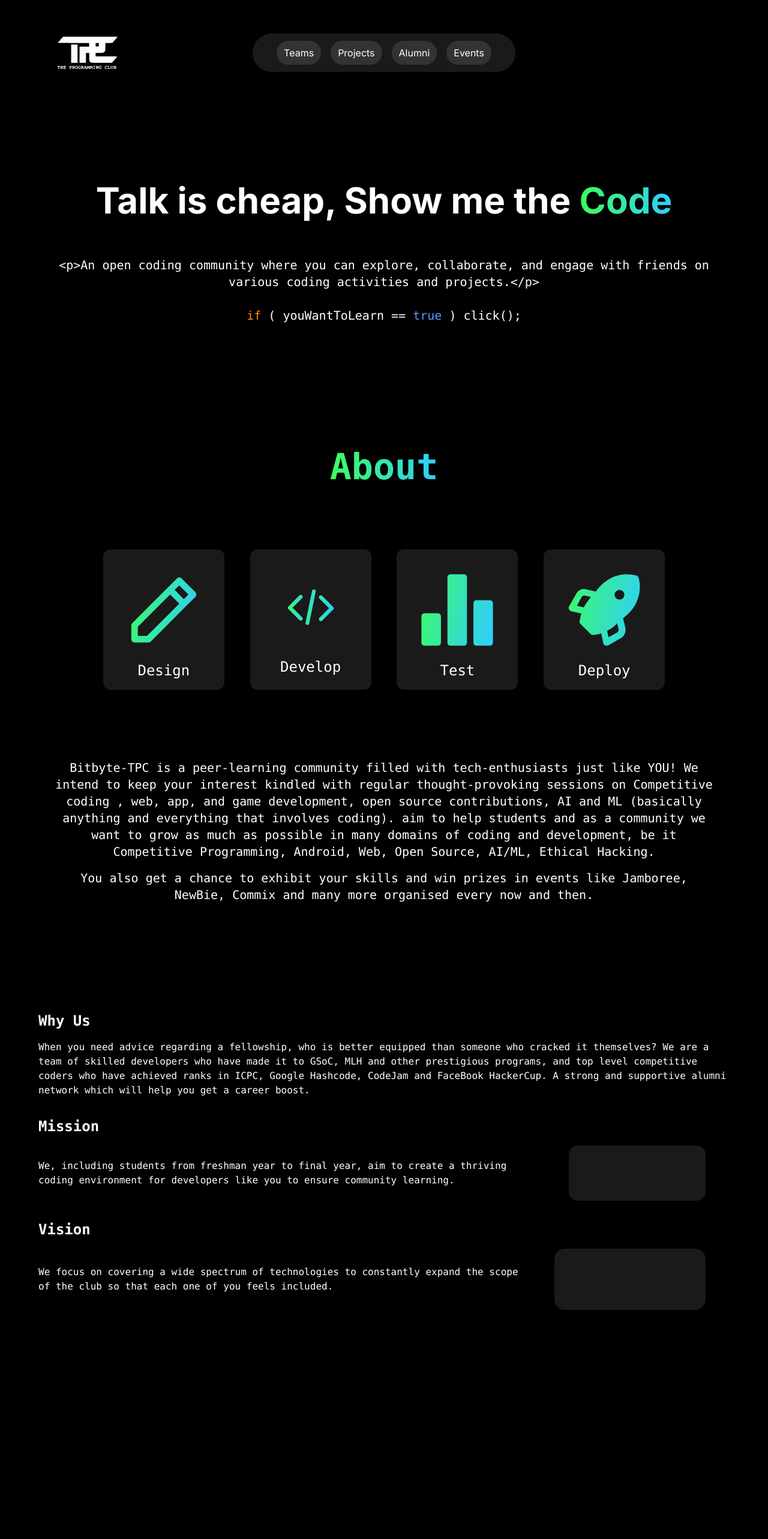
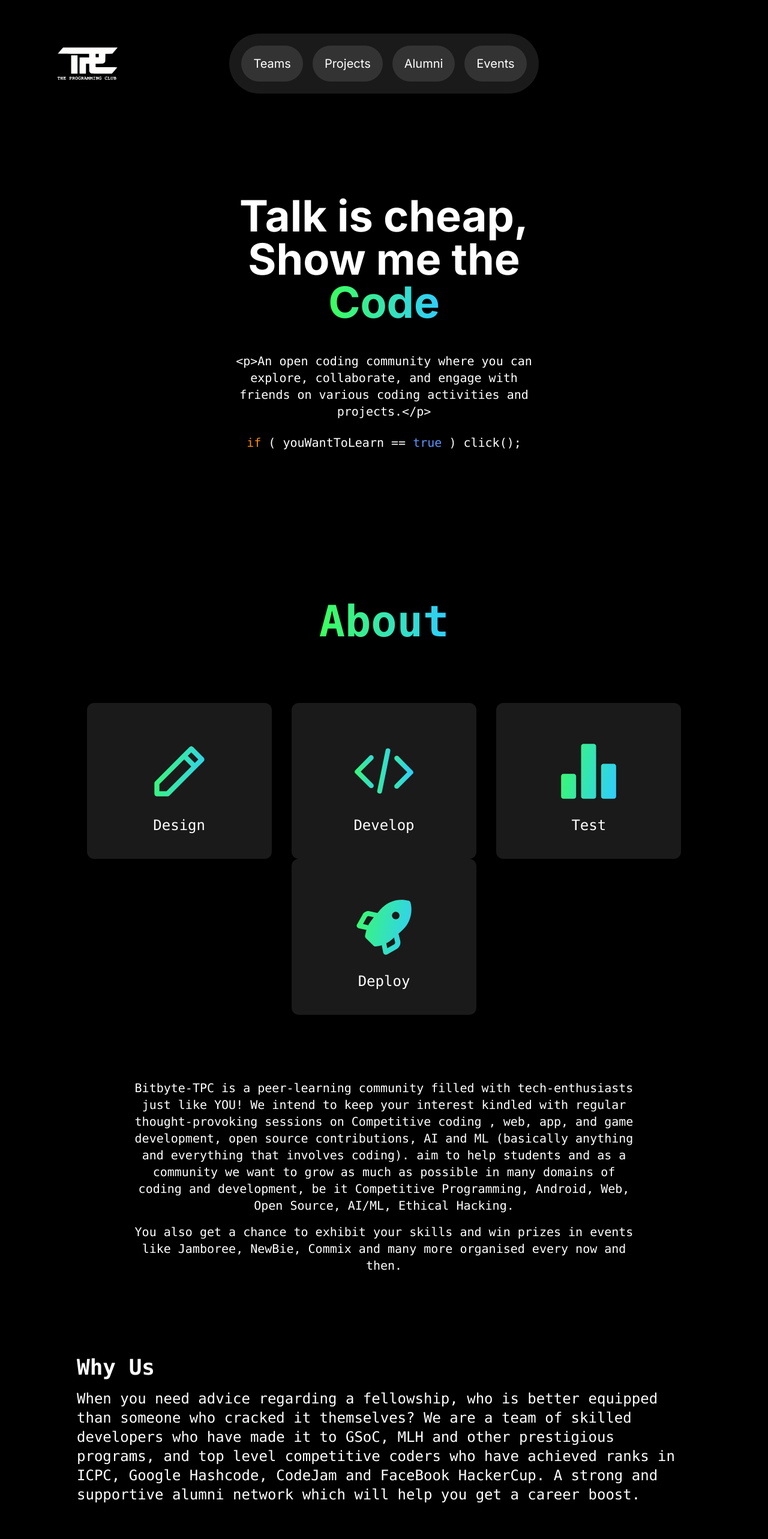
Before and after one commit to parthksingh1/tpc-website_, a Next.js app: page / in a window 1280 px wide. Shown: the top 2566 px of the page at 60% size. Before the commit the page ends 2312 px from the top, so only its background shows below. Built offline with nearby package versions, Linux system fonts and the light colour scheme.

Commit message:
Fix: formatted home page

```diff
--- a/app/components/Cards.tsx
+++ b/app/components/Cards.tsx
@@ -14,10 +14,10 @@ interface CardProps {
 
 function Cards({ text, img_src }: CardProps) {
   return (
-    <Card className="bg-custom-gray border-0 flex my-2 rounded-xl p-4">
+    <Card className="bg-custom-gray border-0 flex rounded-xl px-20 py-10">
       <CardHeader>
-        <CardTitle className="md:p-5">
-          <Image src={img_src} alt="" width={130} height={0} />
+        <CardTitle className="md:p-6">
+          <Image src={img_src} alt="" width={100} height={0} />
         </CardTitle>
         <CardDescription className="flex justify-center font-mono text-white text-2xl">{text}</CardDescription>
       </CardHeader>
--- a/app/components/firstcomponent_home.tsx
+++ b/app/components/firstcomponent_home.tsx
@@ -1,27 +1,29 @@
 import React from "react";
 
 interface Contents{
-  title: string;
+  title1: string;
+  title2: string;
   content1: string;
 }
 
 const description: Contents={
-  title:"Talk is cheap, Show me the ",
+  title1:"Talk is cheap,",
+  title2:"Show me the ",
   content1:"<p>An open coding community where you can explore, collaborate, and engage with friends on various coding activities and projects.</p>",
 }
 
 const Firstcomponent = () => {
   return (
-    <div className="text-center my-32">
-      <p className=" text-6xl font-bold px-8">
-          {description.title}
+    <div className="text-center mx-auto mt-28 mb-56 max-w-screen-base min-w-90 w-1/2">
+      <p className=" text-7xl font-bold px-8 leading-12px">
+        <span className="block">{description.title1}</span>
+        <span>{description.title2}</span>
         <span className="text-transparent bg-clip-text bg-gradient-linear">
           Code
         </span>
-
       </p>
-      <div className=" font-mono md:text-xl px-8 md:px-16 py-9">
-      <p className="py-7">
+      <div className=" font-mono md:text-xl px-8 md:px-16 py-6">
+      <p className="py-6">
           {description.content1}
         </p>
         <p><span className=" text-custom-orange">if</span> ( youWantToLearn == <span className="text-custom-blue"> true </span>) click();</p>
--- a/app/components/fourthcomponent_home.tsx
+++ b/app/components/fourthcomponent_home.tsx
@@ -1,64 +1,53 @@
 import React from "react";
 import Image from "next/image";
 
-interface Contents {
+interface Content {
   title: string;
   content: string;
+  image?: string;
 }
-const content1: Contents = {
+
+const contents: Content[] = [
+  {
     title: "Why Us",
-  content: `When you need advice regarding a fellowship, who is better equipped than someone who cracked it themselves?
-      We are a team of skilled developers who have made it to GSoC, MLH and other prestigious programs, and top level competitive coders who have achieved ranks in ICPC, Google Hashcode, CodeJam and FaceBook HackerCup.
-      A strong and supportive alumni network which will help you get a career boost.`,
-};
-const content2: Contents = {
+    content: `When you need advice regarding a fellowship, who is better equipped than someone who cracked it themselves? We are a team of skilled developers who have made it to GSoC, MLH and other prestigious programs, and top level competitive coders who have achieved ranks in ICPC, Google Hashcode, CodeJam and FaceBook HackerCup. A strong and supportive alumni network which will help you get a career boost.`,
+  },
+  {
     title: "Mission",
     content: `We, including students from freshman year to final year, aim to create a thriving coding environment for developers like you to ensure community learning.`,
-};
-const content3: Contents = {
+    image: "/rectangle.svg",
+  },
+  {
     title: "Vision",
     content: `We focus on covering a wide spectrum of technologies to constantly expand the scope of the club so that each one of you feels included.`,
-};
+    image: "/rectangle.svg",
+  },
+];
 
-function fourthcomponent_home() {
+function FourthComponentHome() {
   return (
-    <div className="space-y-8 text-wrap md:mx-16 mx-8 md:my-32 my-28 font-mono">
-        <div>
-            <h1 className="text-2xl font-bold mb-4">{content1.title}</h1>
-            <p className="mb-8">{content1.content}</p>
+    <div className="space-y-8 text-wrap mx-auto md:my-32 my-28 font-mono w-4/5">
+      {contents.map((content, index) => (
+        <div key={index} className="flex flex-col md:flex-row items-center">
+          <div className={content.image?"md:w-1/2 flex flex-col md:mr-8":"mb-8 text-2xl"}>
+            <h1 className="text-4xl font-bold mb-4">{content.title}</h1>
+            <p className="text-2xl mb-8">{content.content}</p>
           </div>
-        <div>
-            <h1 className="text-2xl font-bold mb-4">{content2.title}</h1>
-            <p className="mb-8 flex items-center">
-                {content2.content}
-                <span className="ml-auto mx-4 md:mx-10">
+          {content.image && (
+            <div className="md:w-1/2 flex items-center">
               <Image
-                        src="/rectangle.svg"
+                src={content.image}
                 alt=""
-                        width={400}
-                        height={0}
+                width={580}
+                height={250}
                 priority
               />
-                </span>
-            </p>
             </div>
-        <div>
-            <h1 className="text-2xl font-bold mb-4">{content3.title}</h1>
-            <p className="mb-8 flex items-center ">
-                {content3.content}
-                <span className="ml-auto mx-4 md:mx-10">
-                    <Image
-                        src="/rectangle.svg"
-                        alt=""
-                        width={400}
-                        height={0}
-                        priority
-                    />
-                </span>
-            </p>
+          )}
         </div>
+      ))}
     </div>
   );
 }
 
-export default fourthcomponent_home;
+export default FourthComponentHome;
--- a/app/components/navbar.tsx
+++ b/app/components/navbar.tsx
@@ -20,11 +20,11 @@ function Navbar({ items }: NavMenuProps) {
         />
       </div>
       <div className="flex items-center">
-        <nav className="flex space-x-4 bg-custom-gray px-10 py-3 rounded-full sm:flex hidden">
+        <nav className="flex space-x-4 bg-custom-gray p-5 rounded-full sm:flex hidden">
           {(items && items.length > 0 ? items : defaultItems).map((item) => (
             <button
               key={item}
-              className="px-3 py-2 bg-custom-gray-light hover:text-gray-900 focus:outline-none focus:ring-2 focus:ring-offset-2 focus:ring-indigo-500 rounded-full"
+              className="px-5 py-4 text-xl bg-custom-gray-light hover:text-gray-900 border-transparent focus:border-transparent rounded-full"
             >
               {item}
             </button>
--- a/app/components/secondcomponent_home.tsx
+++ b/app/components/secondcomponent_home.tsx
@@ -25,29 +25,25 @@ const about: About = {
 
 function About() {
   return (
-    <div className="flex flex-col justify-around items-center">
-      <div className="text-transparent bg-clip-text bg-gradient-linear text-4xl md:text-6xl font-mono font-bold">
+    <div className="flex flex-col justify-around items-center mx-auto ">
+      <div className="text-transparent bg-clip-text bg-gradient-linear text-4xl md:text-7xl font-mono font-bold">
         {about.title}
       </div>
       <div className="flex flex-wrap item-center justify-around w-4/5 md:justify-around md:my-20 py-5">
-        <Cards text={"Design"} img_src={"/pencil.svg"} />
+        <Cards text={"Design"} img_src={"/pencil.svg"}/>
         <Cards text={"Develop"} img_src={"/brackets.svg"}/>
         <Cards text={"Test"} img_src={"/graph.svg"}/>
         <Cards text={"Deploy"} img_src={"/rocket.svg"}/>
       </div>
-      <div className="py-2 text-lg md:text-xl text-center font-mono md:px-16">{about.content1}</div>
-      <div className="py-2 text-lg md:text-xl text-center font-mono md:px-16">{about.content2}</div>
+      <div className="py-2 text-lg md:text-xl text-center font-mono md:px-16 max-w-screen-xl min-w-90 w-3/4">{about.content1}</div>
+      <div className="py-2 text-lg md:text-xl text-center font-mono md:px-16  max-w-screen-xl min-w-90 w-3/4  ">{about.content2}</div>
     </div>
   );
 }
 
 function SecondComponent() {
   return (
-    <div className="flex flex-row md:flex-row p-4 my-7">
-      <div className="  mx-3 ">
         <About />
-      </div>
-    </div>
   );
 }
 
--- a/app/page.tsx
+++ b/app/page.tsx
@@ -12,7 +12,7 @@ export default function Home() {
       <div>
         <Firstcomponent />
       </div>
-      <div className="flex ">
+      <div>
         <SecondComponent />
       </div>
       <div>
```
Also changed, not shown: public/brackets.svg. Lines whose indentation alone changed are shown as unchanged.
